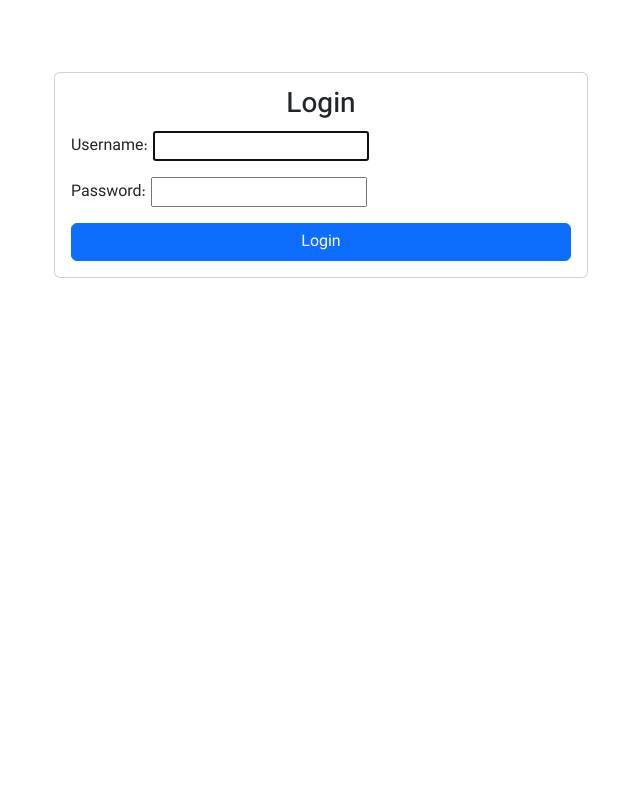
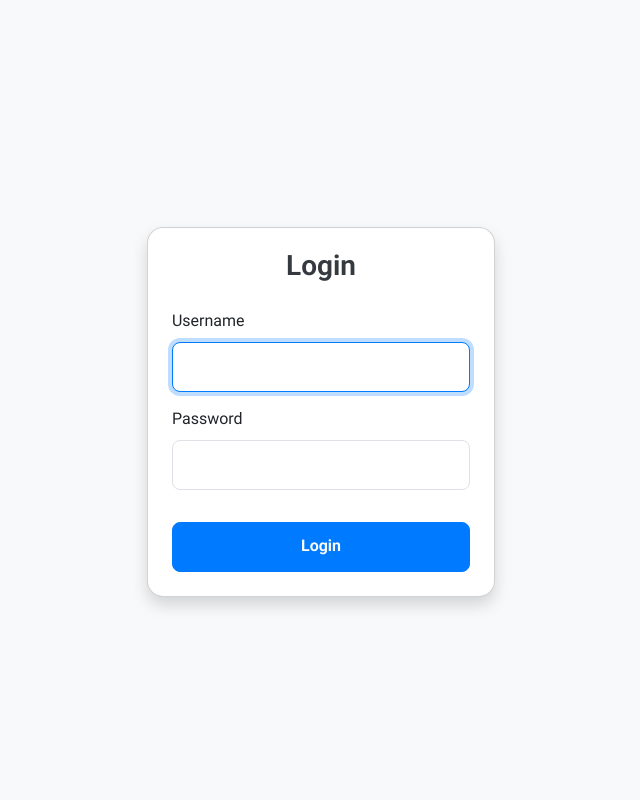
Before and after one commit to ghanad/didar, a Django app: page /login/ in a window 1280 px wide. Shown: the whole page, without its empty margins (319-959 px from the left). Run offline with Django 5.2, Linux system fonts and the light colour scheme; some libraries are stand-ins or nearby versions.

Commit message:
enhance login page

```diff
--- a/config/settings.py
+++ b/config/settings.py
@@ -40,6 +40,7 @@ INSTALLED_APPS = [
     'django.contrib.messages',
     'django.contrib.staticfiles',
     'recurrence',
+    'widget_tweaks',
 ]
 
 MIDDLEWARE = [
--- a/requirements.txt
+++ b/requirements.txt
@@ -1,3 +1,4 @@
 asgiref==3.9.0
 Django==5.2.4
 sqlparse==0.5.3
+django-widget-tweaks==1.4.12
--- /dev/null
+++ b/static/css/login.css
@@ -0,0 +1,53 @@
+body {
+    display: flex;
+    justify-content: center;
+    align-items: center;
+    min-height: 100vh;
+    background-color: #f8f9fa; /* Light gray background */
+}
+
+.card {
+    border-radius: 1rem;
+    box-shadow: 0 0.5rem 1rem rgba(0, 0, 0, 0.15);
+    width: 100%;
+    max-width: 400px; /* Limit card width */
+}
+
+.card-title {
+    font-weight: bold;
+    color: #343a40;
+    margin-bottom: 1.5rem;
+}
+
+.form-control {
+    border-radius: 0.5rem;
+    padding: 0.75rem 1rem;
+    margin-bottom: 1rem;
+}
+
+.form-control:focus {
+    border-color: #007bff;
+    box-shadow: 0 0 0 0.25rem rgba(0, 123, 255, 0.25);
+}
+
+.btn-primary {
+    border-radius: 0.5rem;
+    padding: 0.75rem 1rem;
+    font-weight: bold;
+    background-color: #007bff;
+    border-color: #007bff;
+}
+
+.btn-primary:hover {
+    background-color: #0056b3;
+    border-color: #0056b3;
+}
+
+.text-center a {
+    color: #007bff;
+    text-decoration: none;
+}
+
+.text-center a:hover {
+    text-decoration: underline;
+}
--- a/users/templates/users/login.html
+++ b/users/templates/users/login.html
@@ -1,18 +1,35 @@
 {% extends 'base.html' %}
+{% load static %}
+{% load widget_tweaks %}
 
 {% block title %}Login - Didar Booking System{% endblock %}
 
+{% block extra_head %}
+<link rel="stylesheet" href="{% static 'css/login.css' %}">
+{% endblock %}
+
 {% block content %}
-<div class="container">
-    <div class="row justify-content-center">
-        <div class="col-md-6">
-            <div class="card mt-5">
-                <div class="card-body">
-                    <h3 class="card-title text-center">Login</h3>
+<div class="container-fluid h-100">
+    <div class="row justify-content-center align-items-center h-100">
+        <div class="col-12 col-sm-8 col-md-6 col-lg-4">
+            <div class="card">
+                <div class="card-body p-4">
+                    <h3 class="card-title text-center mb-4">Login</h3>
                     <form method="post">
                         {% csrf_token %}
-                        {{ form.as_p }}
-                        <button type="submit" class="btn btn-primary w-100">Login</button>
+                        {% for field in form %}
+                            <div class="mb-3">
+                                <label for="{{ field.id_for_label }}" class="form-label">{{ field.label }}</label>
+                                {{ field|add_class:"form-control" }}
+                                {% if field.help_text %}
+                                    <div class="form-text">{{ field.help_text }}</div>
+                                {% endif %}
+                                {% for error in field.errors %}
+                                    <div class="text-danger">{{ error }}</div>
+                                {% endfor %}
+                            </div>
+                        {% endfor %}
+                        <button type="submit" class="btn btn-primary w-100 mt-3">Login</button>
                     </form>
                 </div>
             </div>
```
